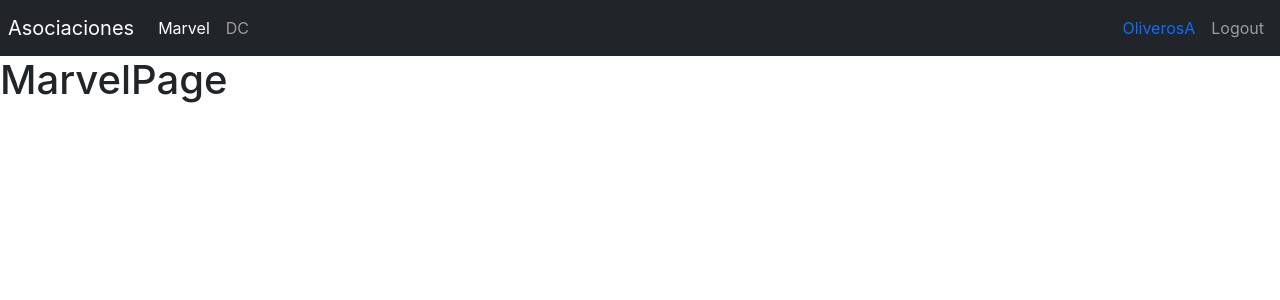
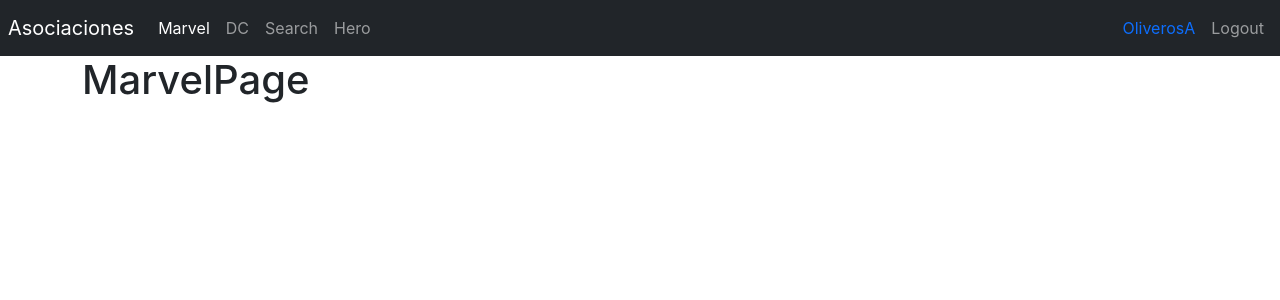
Before and after one commit to OliverosA/Heroes-SPA, a React (Create React App) app: page /marvel in a window 1280 px wide. Shown: the top 300 px of the page. Built offline with nearby package versions, Linux system fonts and the light colour scheme.

Commit message:
implementing new router

```diff
--- a/src/heroes/index.js
+++ b/src/heroes/index.js
@@ -1 +1,2 @@
 export * from "./pages";
+export * from "./routes/HeroesRoutes";
--- /dev/null
+++ b/src/heroes/pages/HeroPage.jsx
@@ -0,0 +1,3 @@
+export const HeroPage = () => {
+  return <div>HeroPage</div>;
+};
--- /dev/null
+++ b/src/heroes/pages/SearchPage.jsx
@@ -0,0 +1,3 @@
+export const SearchPage = () => {
+  return <div>SearchPage</div>;
+};
--- a/src/heroes/pages/index.js
+++ b/src/heroes/pages/index.js
@@ -1,2 +1,4 @@
 export * from "./DcPage";
+export * from "./HeroPage";
 export * from "./MarvelPage";
+export * from "./SearchPage";
--- /dev/null
+++ b/src/heroes/routes/HeroesRoutes.jsx
@@ -0,0 +1,36 @@
+import { Navigate, Route, Routes } from "react-router-dom";
+import { Navbar } from "../../ui";
+import { DcPage, MarvelPage, SearchPage, HeroPage } from "../pages";
+
+export const HeroesRoutes = () => {
+  return (
+    <>
+      <Navbar />
+      <div className='container'>
+        <Routes>
+          <Route
+            path='marvel'
+            element={<MarvelPage />}
+          />
+          <Route
+            path='dc'
+            element={<DcPage />}
+          />
+          <Route
+            path='search'
+            element={<SearchPage />}
+          />
+          <Route
+            path='hero'
+            element={<HeroPage />}
+          />
+
+          <Route
+            path='/'
+            element={<Navigate to={"/marvel"} />}
+          />
+        </Routes>
+      </div>
+    </>
+  );
+};
--- a/src/router/AppRouter.jsx
+++ b/src/router/AppRouter.jsx
@@ -1,31 +1,20 @@
-import { Navigate, Route, Routes } from "react-router-dom";
+import { Route, Routes } from "react-router-dom";
 
-import { MarvelPage, DcPage } from "../heroes";
+import { HeroesRoutes } from "../heroes";
 import { LoginPage } from "../auth";
-import { Navbar } from "../ui";
 
 export const AppRouter = () => {
   return (
     <>
-      <Navbar />
       <Routes>
-        <Route
-          path='marvel'
-          element={<MarvelPage />}
-        />
-        <Route
-          path='dc'
-          element={<DcPage />}
-        />
-
         <Route
           path='login'
           element={<LoginPage />}
         />
 
         <Route
-          path='/'
-          element={<Navigate to={"/marvel"} />}
+          path='/*'
+          element={<HeroesRoutes />}
         />
       </Routes>
     </>
--- a/src/ui/components/Navbar.jsx
+++ b/src/ui/components/Navbar.jsx
@@ -29,6 +29,24 @@
           >
             DC
           </NavLink>
+
+          <NavLink
+            className={({ isActive }) =>
+              `nav-item nav-link ${isActive ? "active" : ""}`
+            }
+            to='/search'
+          >
+            Search
+          </NavLink>
+
+          <NavLink
+            className={({ isActive }) =>
+              `nav-item nav-link ${isActive ? "active" : ""}`
+            }
+            to='/hero'
+          >
+            Hero
+          </NavLink>
         </div>
       </div>
 
```
